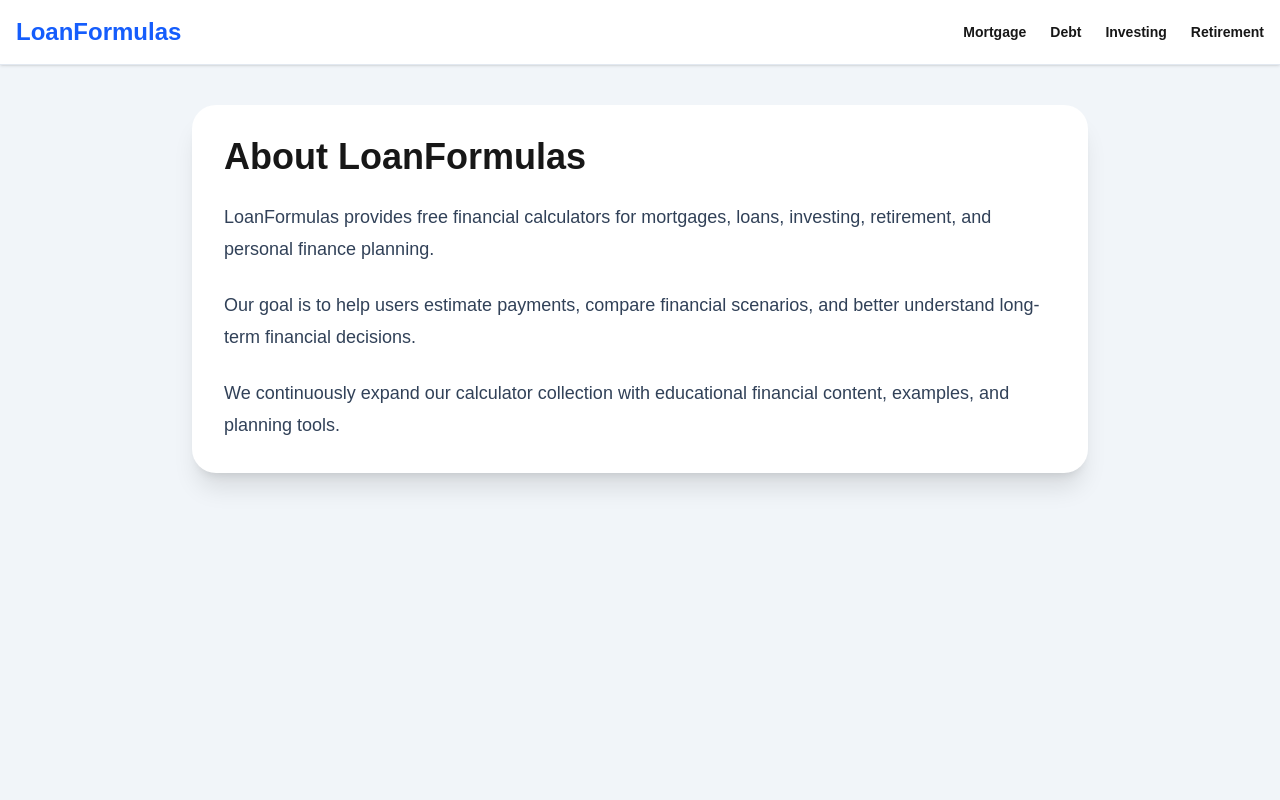
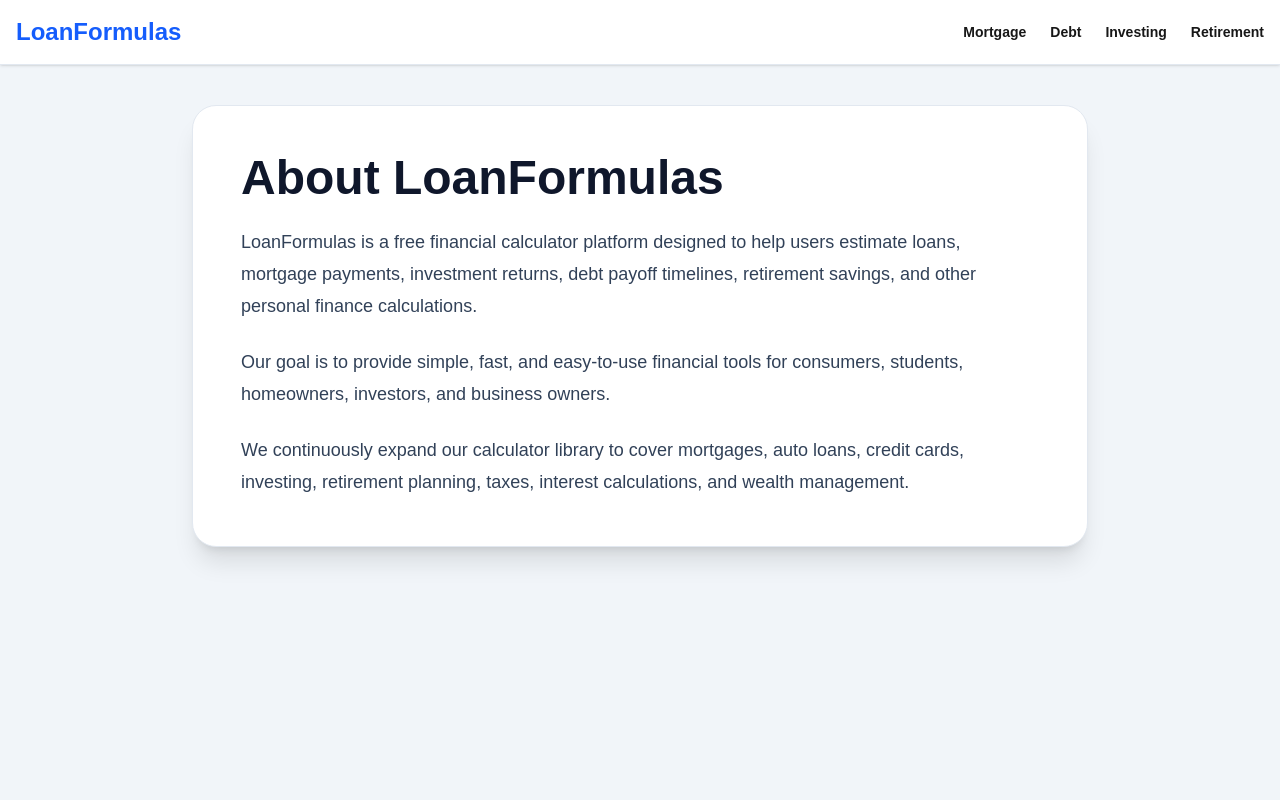
Before and after one commit to dekai-qingyang/seo-site, a Next.js app: page /About in a window 1280 px wide. Shown: the top 800 px of the page. Built offline with nearby package versions, Linux system fonts and the light colour scheme.

Commit message:
update calculators

```diff
--- a/app/About/page.tsx
+++ b/app/About/page.tsx
@@ -2,36 +2,47 @@ export default function AboutPage() {
 
   return (
 
-      <main className="min-h-screen bg-slate-100 py-10 px-4">
+    <main className="min-h-screen bg-slate-100 px-4 py-10">
 
-        <div className="max-w-4xl mx-auto bg-white rounded-3xl shadow-xl p-8">
+      <div className="max-w-4xl mx-auto bg-white rounded-3xl shadow-xl border border-slate-200 p-8 lg:p-12">
 
-          <h1 className="text-4xl font-black mb-6">
+        <h1 className="text-5xl font-black text-slate-900 mb-6">
           About LoanFormulas
         </h1>
 
         <div className="space-y-6 text-slate-700 leading-8 text-lg">
 
           <p>
-              LoanFormulas provides free financial calculators
-              for mortgages,
-              loans,
-              investing,
-              retirement,
-              and personal finance planning.
+            LoanFormulas is a free financial calculator platform
+            designed to help users estimate loans,
+            mortgage payments,
+            investment returns,
+            debt payoff timelines,
+            retirement savings,
+            and other personal finance calculations.
           </p>
 
           <p>
-              Our goal is to help users estimate payments,
-              compare financial scenarios,
-              and better understand long-term financial decisions.
+            Our goal is to provide simple,
+            fast,
+            and easy-to-use financial tools
+            for consumers,
+            students,
+            homeowners,
+            investors,
+            and business owners.
           </p>
 
           <p>
-              We continuously expand our calculator collection
-              with educational financial content,
-              examples,
-              and planning tools.
+            We continuously expand our calculator library
+            to cover mortgages,
+            auto loans,
+            credit cards,
+            investing,
+            retirement planning,
+            taxes,
+            interest calculations,
+            and wealth management.
           </p>
 
         </div>
@@ -40,5 +51,6 @@ export default function AboutPage() {
 
     </main>
 
-    )
+  );
+
 }
```
Lines whose indentation alone changed are shown as unchanged.
